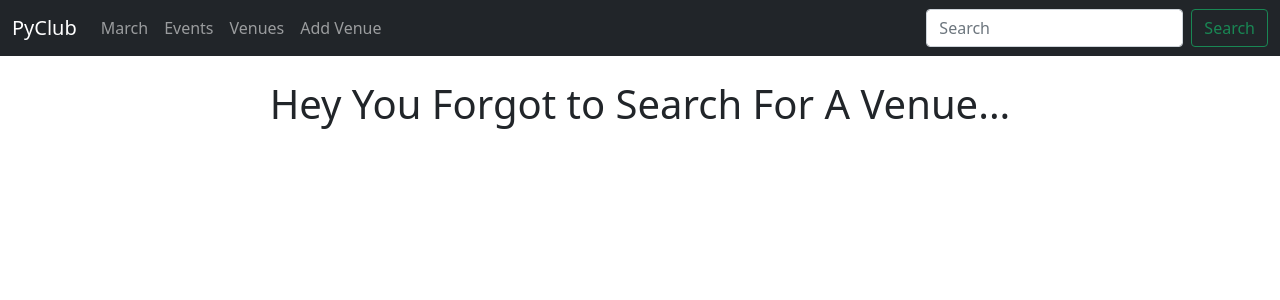
After one commit to MananBhanushali/PyClub, a Django app: page /search_venue in a window 1280 px wide. The commit adds this page. Shown: the top 300 px of the page. Run offline with Django 3.2, Linux system fonts and the light colour scheme.

Commit message:
Add Support For Searching Events and Venues

```diff
--- a/events/templates/events/navbar.html
+++ b/events/templates/events/navbar.html
@@ -19,8 +19,9 @@
           <a class="nav-link" href="{% url 'add-venue' %}">Add Venue</a>
         </li>
       </ul>
-      <form class="d-flex">
-        <input class="form-control me-2" type="search" placeholder="Search" aria-label="Search">
+      <form class="d-flex" method=POST action="{% url 'search-venues' %}">
+        {% csrf_token %}
+        <input class="form-control me-2" type="search" placeholder="Search" aria-label="Search" name="search_box">
         <button class="btn btn-outline-success" type="submit">Search</button>
       </form>
     </div>
--- /dev/null
+++ b/events/templates/events/search_venues.html
@@ -0,0 +1,22 @@
+{% extends 'events/base.html' %}
+
+{% block content %}
+    <center>
+        {% if searched %}
+            <h1>You Searched For '{{ searched }}'</h1>
+            <br/>
+
+            {% for venue in venues %}
+                <a href="{% url 'show-venue' venue.id %}">{{ venue }}</a><br/>
+            {% endfor %}
+
+            {% for event in events %}
+                <a href="">{{ event }}</a><br/>
+            {% endfor %}
+
+
+        {% else %}
+            <h1>Hey You Forgot to Search For A Venue...</h1>
+        {% endif %}
+    </center>
+{% endblock %}
--- a/events/urls.py
+++ b/events/urls.py
@@ -8,4 +8,5 @@ urlpatterns = [
     path('add_venue', views.add_venue, name="add-venue"),
     path('list_venues', views.list_venues, name="list-venues"),
     path('show_venue/<venue_id>', views.show_venue, name="show-venue"),
+    path('search_venue', views.search_venues, name="search-venues"),
 ]
--- a/events/views.py
+++ b/events/views.py
@@ -5,6 +5,20 @@ from datetime import datetime
 from .models import Event, Venue
 from .forms import VenueForm
 from django.http import HttpResponseRedirect
+
+
+def search_venues(request):
+    if request.method == "POST":
+        searched = request.POST["search_box"]
+        venues = Venue.objects.filter(name__contains=searched)
+        events = Event.objects.filter(name__contains=searched)
+
+        return render(request, 'events/search_venues.html',
+                      {"searched": searched,
+                       "venues": venues,
+                       "events": events})
+    else:
+        return render(request, 'events/search_venues.html', {})
 
 
 def show_venue(request, venue_id):
```
